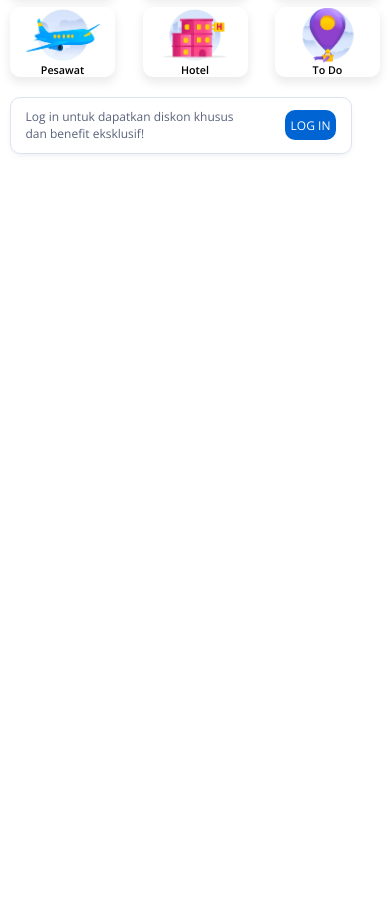
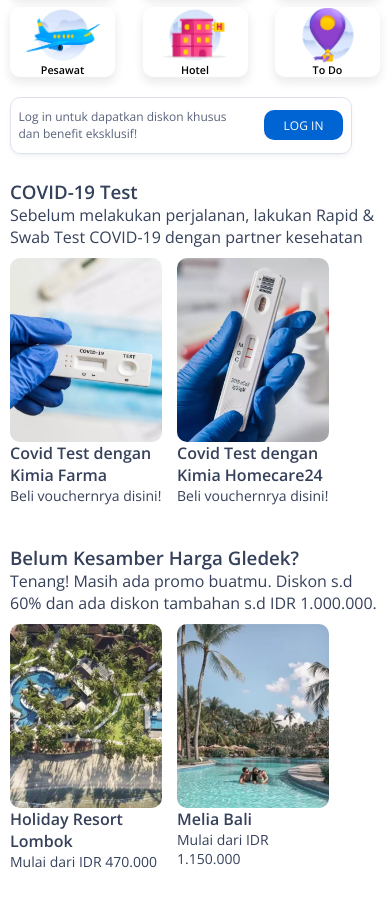
Before and after one commit to salmonella-code/uts-mohamad-salman-farizi, a plain HTML site: page index.html in a window 390 px wide. Shown: the part 369-1276 px from the top of the page. Before the commit the page ends 844 px from the top, so only its background shows below. Drawn offline with nearby package versions, Linux system fonts and the light colour scheme.

Commit message:
menambahkan mobile responsif dan item

```diff
--- a/css/style.css
+++ b/css/style.css
@@ -727,6 +727,12 @@ img {vertical-align: middle;}
   width: 42px;
 }
 
+@media screen and (min-width: 992px){
+  .mobile{
+    display: none;
+  }
+}
+
 @media screen and (max-width: 768px){
   .covid, .navbar-country, .navbar-menu, .jumbotron, .help-center-button{
     display: none;
@@ -799,7 +805,7 @@ img {vertical-align: middle;}
 
   .text-box-mobile{
     display: flex;
-    margin: 10px;
+    margin: 10px 10px 25px 10px;
     border: 1px solid #dee2ee;
     border-radius: 10px;
     box-shadow: 0 3px 9px -5px rgba(53,64,90,.23);
@@ -822,5 +828,34 @@ img {vertical-align: middle;}
     height: 30px;
     border: none;
     border-radius: 10px;
+    padding-left: 20px;
+    padding-right: 20px;
   }
+
+  .covid-mobile, .harga-mobile{
+    color: #35405a;
+    margin: 10px;
+  }
+
+  .covid-mobile-carausel, .harga-mobile-carausel{
+    display: flex;
+  }
+
+  .covid-mobile-items, .harga-mobile-items{
+    width: 152px;
+    margin-top: 10px;
+    margin-right: 15px;
+  }
+
+  .covid-mobile-items img, .harga-mobile-items img{
+    width: 152px;
+    height: 184px;
+    border-radius: 10px;
+  }
+
+  .covid-mobile-items p, .harga-mobile-items p{
+    font-size: 14px;
+    margin-bottom: 30px;
+  }
+
 }
--- a/index.html
+++ b/index.html
@@ -626,6 +626,42 @@
         <button>LOG IN</button>
       </div>
 
+      <div class="covid-mobile">
+        <h3>COVID-19 Test</h3>
+        <p>Sebelum melakukan perjalanan, lakukan Rapid & Swab Test COVID-19 dengan partner kesehatan</p>
+        <div class="covid-mobile-carausel">
+          <div class="covid-mobile-items">
+            <img src="img/covid1.webp" alt="">
+            <h4>Covid Test dengan Kimia Farma</h4>
+            <p>Beli vouchernrya disini!</p>
+          </div>
+
+          <div class="covid-mobile-items">
+            <img src="img/covid2.webp" alt="">
+            <h4>Covid Test dengan Kimia Homecare24</h4>
+            <p>Beli vouchernrya disini!</p>
+          </div>
+        </div>
+      </div>
+
+      <div class="harga-mobile">
+        <h3>Belum Kesamber Harga Gledek?</h3>
+        <p>Tenang! Masih ada promo buatmu. Diskon s.d 60% dan ada diskon tambahan s.d IDR 1.000.000.</p>
+        <div class="harga-mobile-carausel">
+          <div class="harga-mobile-items">
+            <img src="img/harga1.webp" alt="">
+            <h4>Holiday Resort Lombok</h4>
+            <p>Mulai dari IDR 470.000</p>
+          </div>
+
+          <div class="harga-mobile-items">
+            <img src="img/harga2.webp" alt="">
+            <h4>Melia Bali</h4>
+            <p>Mulai dari IDR 1.150.000</p>
+          </div>
+        </div>
+      </div>
+
 
 
   </div>
```
Also changed, not shown: img/covid1.webp (added), img/covid2.webp (added), img/harga1.webp (added), img/harga2.webp (added).
